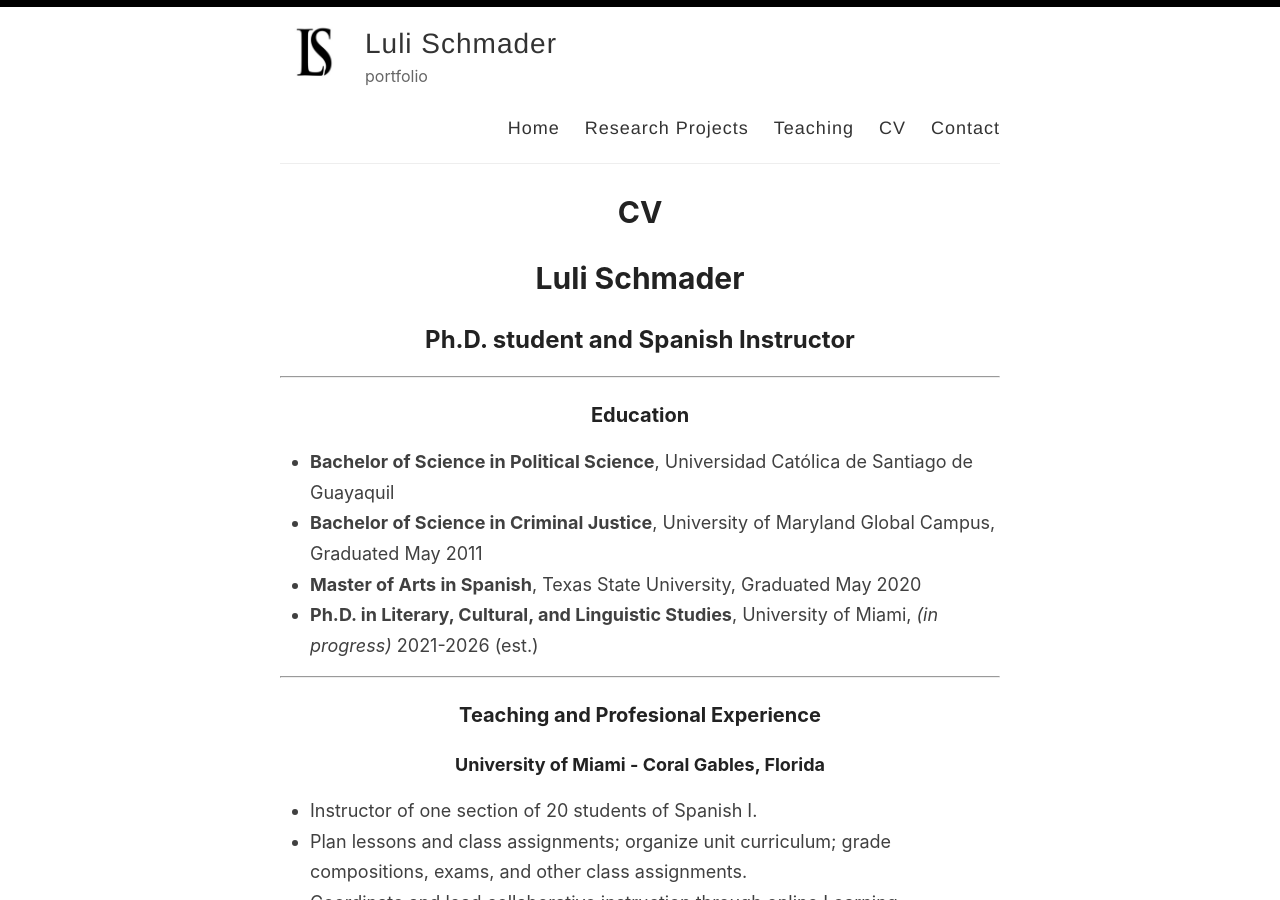
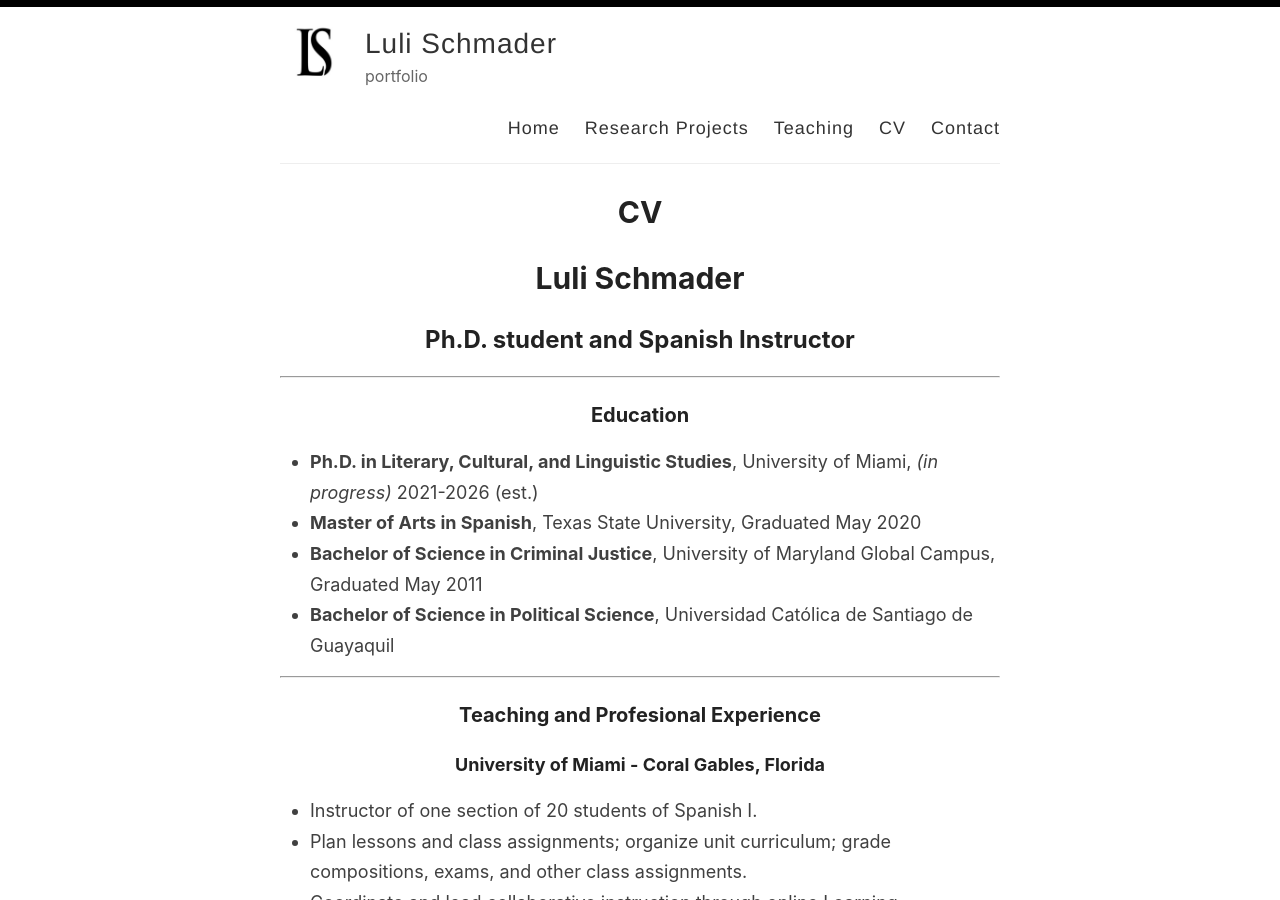
Before and after one commit to lulischmader/lulischmader.github.io, a Jekyll site: the page built from _pages/CV.md, in a window 1280 px wide and 900 px high. Built offline with Jekyll 4.4.1, drawn with Linux system fonts in a browser that asks for light colours.

Commit message:
Update CV.md

```diff
--- a/_pages/CV.md
+++ b/_pages/CV.md
@@ -11,10 +11,10 @@ permalink: /cv/
 
 ### Education
 
+- **Ph.D. in Literary, Cultural, and Linguistic Studies**, University of Miami, *(in progress)* 2021-2026 (est.)
+- **Master of Arts in Spanish**, Texas State University, Graduated May 2020
+- **Bachelor of Science in Criminal Justice**, University of Maryland Global Campus, Graduated May 2011
 - **Bachelor of Science in Political Science**, Universidad Católica de Santiago de Guayaquil
-- **Bachelor of Science in Criminal Justice**, University of Maryland Global Campus, Graduated May 2011
-- **Master of Arts in Spanish**, Texas State University, Graduated May 2020
-- **Ph.D. in Literary, Cultural, and Linguistic Studies**, University of Miami, *(in progress)* 2021-2026 (est.)
 
 ---
 
```
